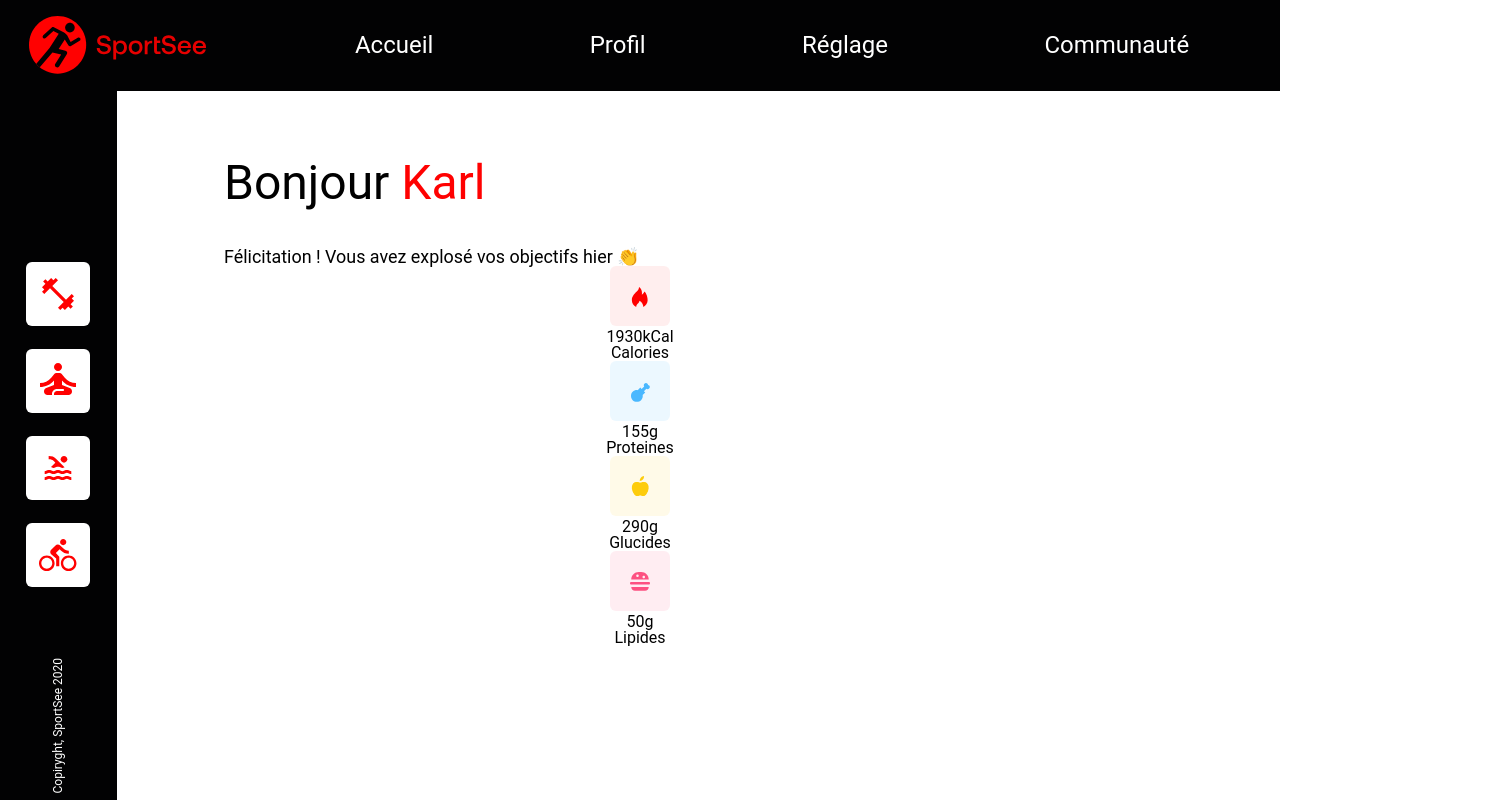
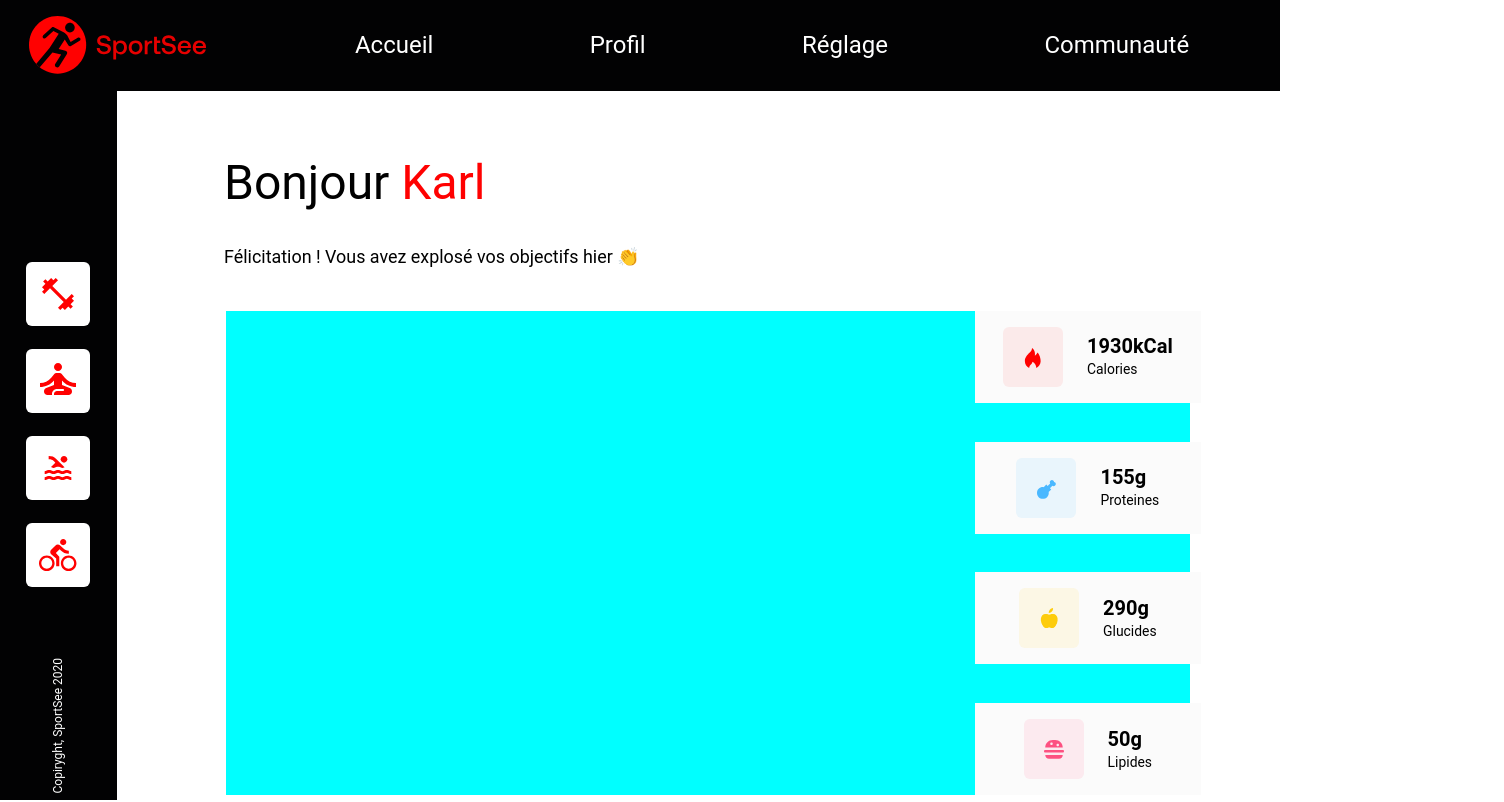
Before and after one commit to OliviaG-dev/OC_P12_16082022, a React (Create React App) app: page /user/12 in a window 1280 px wide. Shown: the top 802 px of the page, 1504 px wide, since content can reach past the window. Built offline with nearby package versions, Linux system fonts and the light colour scheme.

Commit message:
feat:add style keyFigures

```diff
--- a/src/components/keyFigures/keyFigures.css
+++ b/src/components/keyFigures/keyFigures.css
@@ -0,0 +1,39 @@
+.container {
+    display: flex;
+    flex-direction: column;
+    align-items: flex-end;
+}
+
+.keyFigure {
+    background-color: #FBFBFB;
+    width: 14.12rem;
+    height: 5.75rem;
+    margin-bottom: 2.43rem;
+    display: flex;
+    justify-content: center;
+    align-items: center;
+}
+
+.keyFigure:nth-child(4n) {
+    margin: 0;
+}
+
+.keyFigure__img {
+    margin-right: 1.5rem;
+}
+
+.keyFigure__name {
+    text-align: start;
+}
+
+.keyFigure__name__data {
+    font-weight: 700;
+    font-size: 1.25rem;
+    margin-bottom: 0.12rem;
+}
+
+.keyFigure__name__label {
+    font-size: 0.87rem;
+    display: block;
+    margin-top: 0.45rem;
+}
--- a/src/components/keyFigures/keyFigures.jsx
+++ b/src/components/keyFigures/keyFigures.jsx
@@ -33,10 +33,10 @@ const KeyFigures = (icon) => {
         },
     ];
     return (
-        <div className='keyFigure'>
+        <div className='container'>
             {formatedProps.map((item) => {
                 return (
-                    <div key={item.label}>
+                    <div key={item.label} className='keyFigure'>
                         <img className='keyFigure__img' src={item.img} alt={item.label} />
                         <div className='keyFigure__name'>
                             <span className='keyFigure__name__data'>
--- a/src/pages/dashboard/dashboard.css
+++ b/src/pages/dashboard/dashboard.css
@@ -1,7 +1,6 @@
 
 .container__header {
-    height: 100%;
-    width: 100%;
+
     text-align: left;
     margin-left: 14rem;
 }
@@ -18,3 +17,13 @@
 .header__title--color{
     color: #FF0101;
 }
+
+.dashboard {
+    margin: 2.81rem 5.62rem 5.5rem 14.12rem;
+    background-color: aqua;
+}
+
+.dashboard__keyFigures {
+    margin: 0 0 5.37rem 60.93rem;
+    height: 100%;
+}
--- a/src/pages/dashboard/dashboard.jsx
+++ b/src/pages/dashboard/dashboard.jsx
@@ -26,9 +26,11 @@ const Dashboard = () => {
             <p>Félicitation ! Vous avez explosé vos objectifs hier 👏</p>
             </div>
 
-            <aside className=''>
-                <KeyFigures {...userInfo} />
-            </aside>
+            <div className='dashboard'>
+                <aside className='dashboard__keyFigures'>
+                    <KeyFigures {...userInfo} />
+                </aside>
+            </div>
         </>
     );
 };
```
